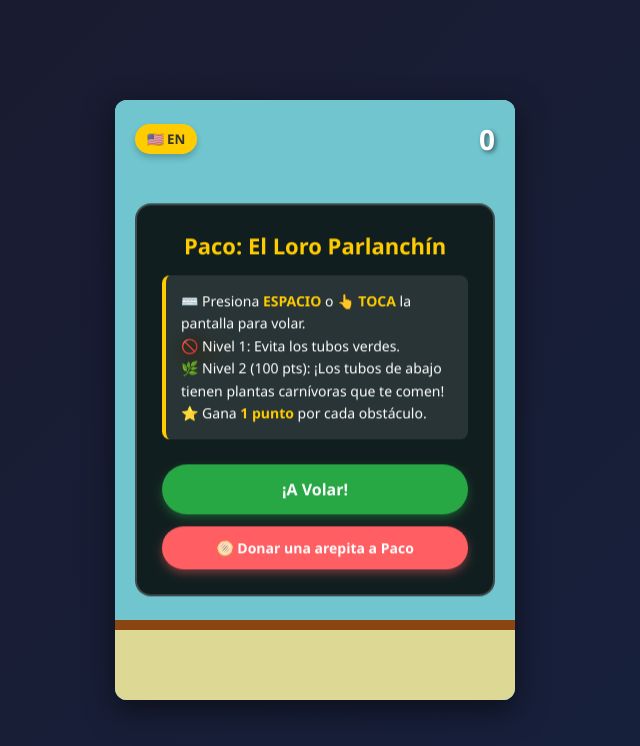
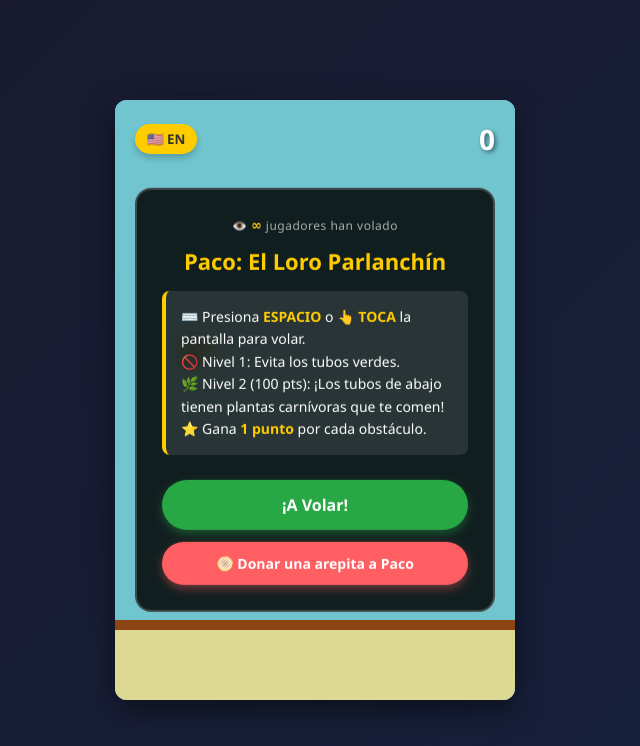
Before and after one commit to ciromellado/paco-el-lorito, a plain HTML site: page index.html in a window 1280 px wide. Shown: the whole page, without its empty margins (325-965 px from the left). Drawn offline with Linux system fonts and the light colour scheme; no server answers.

Commit message:
Add visit counter to the start screen

```diff
--- a/index.html
+++ b/index.html
@@ -184,14 +184,20 @@
                 <div class="score-display" id="scoreDisplay">0</div>
             </div>
 
-            <div id="startScreen" class="center-screen">
+           <div id="startScreen" class="center-screen">
+
+                <!-- CONTADOR DE VISITAS (ARRIBA DEL TODO) -->
+                <div style="margin-bottom: 12px; font-size: 12px; color: #aaa; letter-spacing: 0.5px;">
+                    👁️ <span id="visit-counter" style="color: #ffcc00; font-weight: bold; font-size: 14px;">...</span> jugadores han volado
+                </div>
+                <!-- FIN CONTADOR -->
+
                 <h1 id="titleText">Paco: El Loro Parlanchín</h1>
                 <div id="instructionText" class="instructions-box"></div>
                 <button class="action-btn" id="startBtn">¡A Volar!</button>
                 <button class="install-btn hidden" id="installBtn">📱 Instalar App</button>
                 <a href="https://ko-fi.com/ciroypaco" target="_blank" class="donate-btn" id="donateTextStart">🫓 Donar una arepita a Paco</a>
             </div>
-
             <div id="gameOverScreen" class="center-screen hidden">
                 <h1 id="gameOverTitle">¡Pachanga rota!</h1>
                 <p id="quoteText" style="font-style: italic; color: #ffcc00; margin-bottom: 15px;">"¡Me mareé!"</p>
@@ -814,6 +820,27 @@
             installBtn.classList.add('hidden');
             console.log('✅ PWA instalada correctamente');
         });
+         // CONTADOR DE VISITAS (CountAPI)
+        // ==========================================
+        function updateVisitCounter() {
+            const counterElement = document.getElementById('visit-counter');
+            // Usamos un namespace único: 'ciroypaco-paco'
+            const apiUrl = 'https://api.counterapi.dev/v1/ciroypaco-paco/visitas/up';
+
+            fetch(apiUrl)
+                .then(response => response.json())
+                .then(data => {
+                    // Formatea el número con comas (ej: 1,234)
+                    counterElement.innerText = data.count.toLocaleString();
+                })
+                .catch(error => {
+                    console.warn('No se pudo cargar el contador:', error);
+                    counterElement.innerText = '∞'; // Muestra un infinito si falla
+                });
+        }
+
+        // Llama a la función cuando la página carga
+        document.addEventListener('DOMContentLoaded', updateVisitCounter);
     </script>
 </body>
 </html>
```
